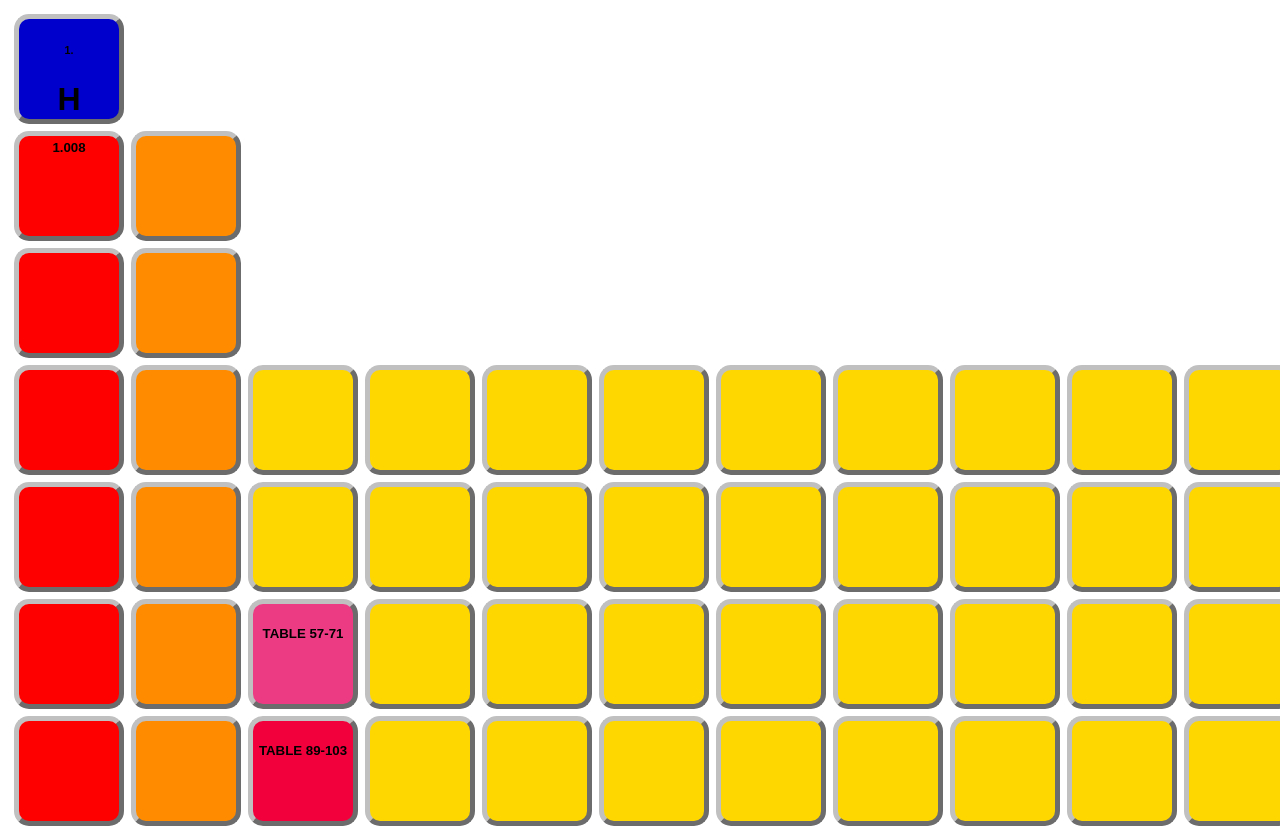
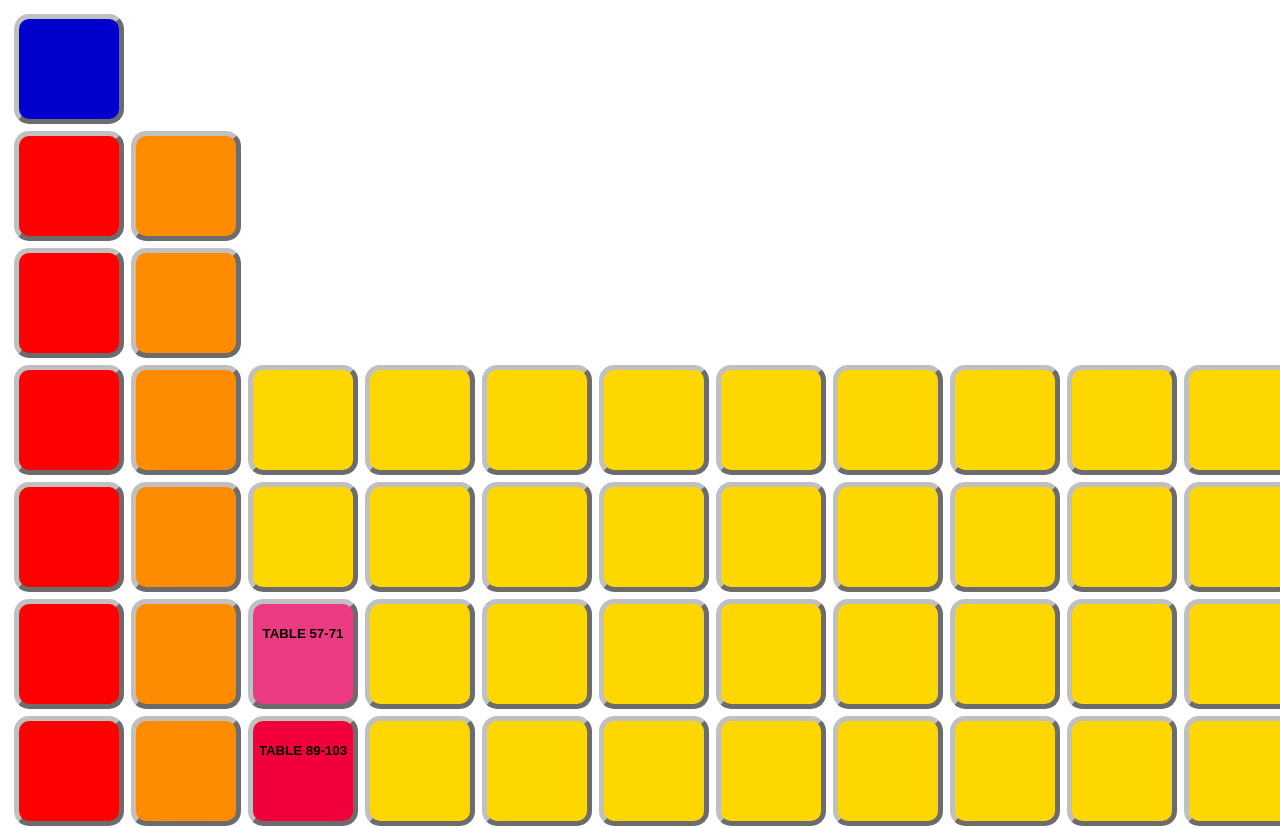
Before and after one commit to AleluyaGodYT2009/Periodic-Table-, a plain HTML site: page index.html in a window 1280 px wide. Shown: the top 828 px of the page. Drawn offline with Linux system fonts and the light colour scheme.

Commit message:
Update index.html

```diff
--- a/index.html
+++ b/index.html
@@ -8,8 +8,7 @@
       <table>
             <tr>
                 <th><div class="non-metal">
-                <h6>1.</h6><h1>H</h1>
-                <h5>1.008</h5>
+
                 </div></th>
                 <th></th>
                 <th></th>
```
